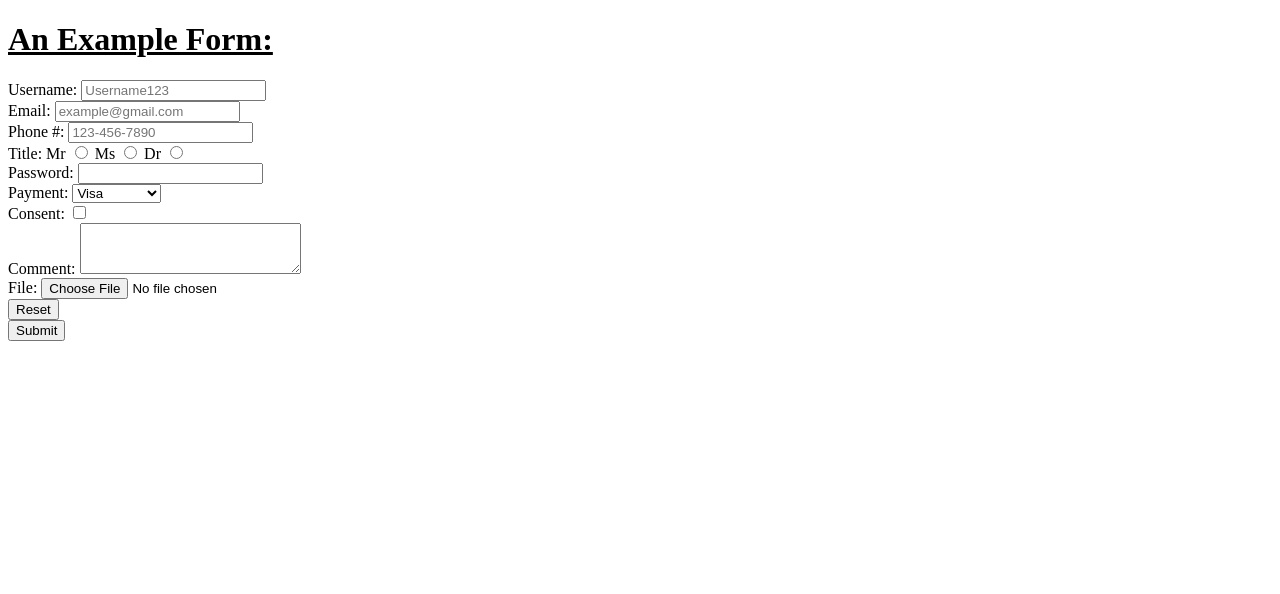
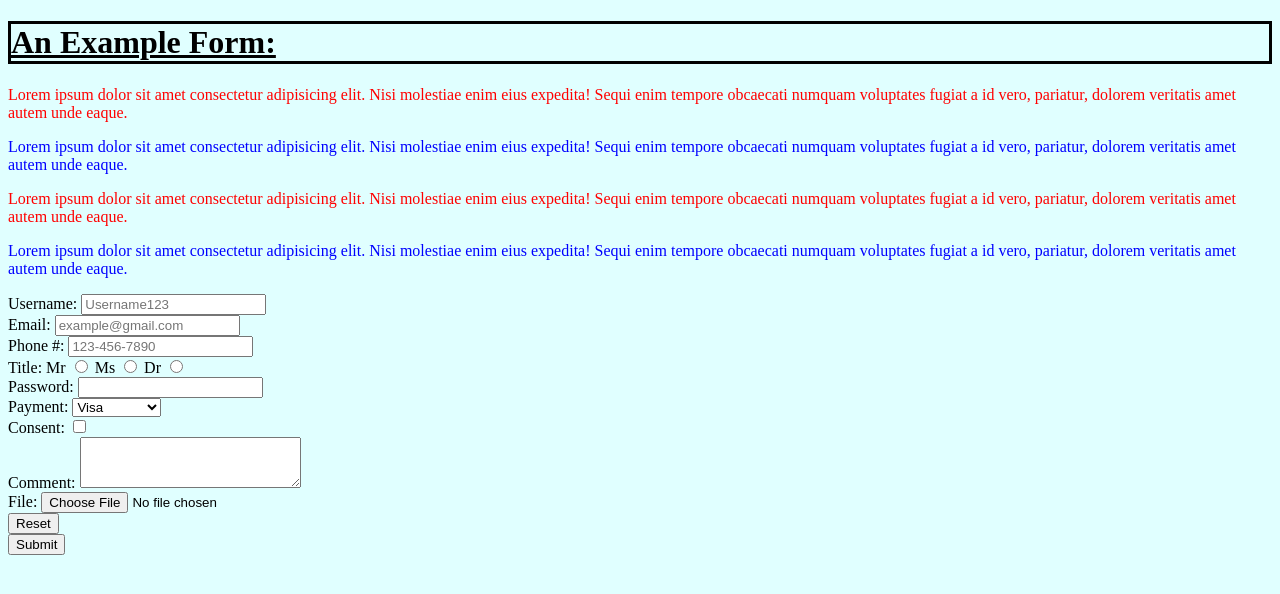
Before and after one commit to Emmanuel-Howard/Learning-HTML-CSS, a plain HTML site: page form.html in a window 1280 px wide. Drawn offline with Linux system fonts and the light colour scheme.

Commit message:
Learning CSS basics: colors, fonts, borders, style.

```diff
--- a/form.html
+++ b/form.html
@@ -4,11 +4,19 @@
 <head>
     <title>An Example Form</title>
     <link rel="icon" type="image/jpg" href="Content/ab67616d0000b273a9929deb093a6617d2493b03.jpg">
+    <link rel="stylesheet" href="style.css">
+
 </head>
 
 <!--Creating H1 and all form fields-->
 <body>
     <h1><u>An Example Form:</u></h1>
+
+    <p id="p1" class="odd">Lorem ipsum dolor sit amet consectetur adipisicing elit. Nisi molestiae enim eius expedita! Sequi enim tempore obcaecati numquam voluptates fugiat a id vero, pariatur, dolorem veritatis amet autem unde eaque.</p>
+    <p id="p2" class="even">Lorem ipsum dolor sit amet consectetur adipisicing elit. Nisi molestiae enim eius expedita! Sequi enim tempore obcaecati numquam voluptates fugiat a id vero, pariatur, dolorem veritatis amet autem unde eaque.</p>
+    <p id="p3" class="odd">Lorem ipsum dolor sit amet consectetur adipisicing elit. Nisi molestiae enim eius expedita! Sequi enim tempore obcaecati numquam voluptates fugiat a id vero, pariatur, dolorem veritatis amet autem unde eaque.</p>
+    <p id="p4" class="even">Lorem ipsum dolor sit amet consectetur adipisicing elit. Nisi molestiae enim eius expedita! Sequi enim tempore obcaecati numquam voluptates fugiat a id vero, pariatur, dolorem veritatis amet autem unde eaque.</p>
+
 
     <form action="index.php" method="post" encryt="multipart/form-data">
 
--- /dev/null
+++ b/style.css
@@ -0,0 +1,12 @@
+body{
+    background-color: lightcyan;
+}
+h1{
+    border: 3px solid black;
+}
+.odd{
+    color:red;
+}
+.even{
+    color:blue;
+}
```
